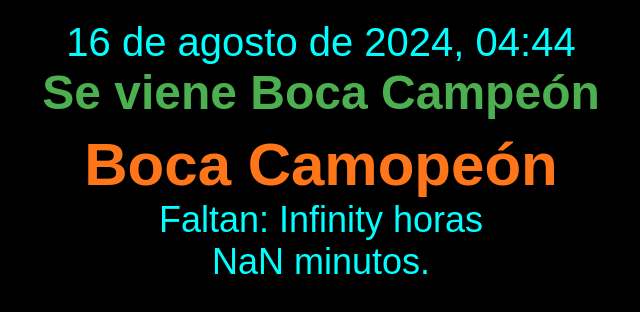
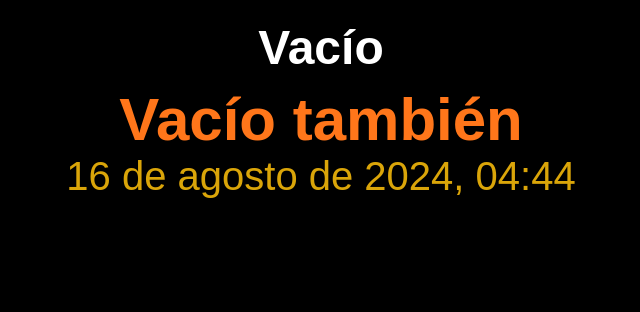
Before and after one commit to GustavoDanielRodas/awdx, a plain HTML site: page index.html in a window 1280 px wide. Shown: the whole page, without its empty margins (319-959 px from the left). Drawn offline with nearby package versions, Linux system fonts and the light colour scheme.

Commit message:
Update index.html

```diff
--- a/index.html
+++ b/index.html
@@ -24,7 +24,7 @@
         .highlight {
             font-size: 48px;
             font-weight: bold;
-            color: #4CAF50;
+            color: #ffffff;
         }
         #intermittent-text {
             font-size: 60px;
@@ -36,7 +36,7 @@
         #date-time {
             margin-top: auto;
             font-size: 40px;
-            color:aqua;
+            color:rgb(218, 165, 9);
         }
         #countdown {
             font-size: 36px;
@@ -47,12 +47,12 @@
 <body>
     <div id="particles-js"></div>
 
+    <div class="highlight" id="welcome-text">Vacío</div>
+    <div id="intermittent-text">Vacío también</div>
+
         <!-- Fecha y hora actual -->
         <div id="date-time"></div>
 
-
-    <div class="highlight" id="welcome-text">Se viene Boca Campeón</div>
-    <div id="intermittent-text">Boca Camopeón</div>
 
 
     <!-- Tiempo restante hasta las 22:00 horas -->
@@ -168,18 +168,16 @@
         function updateCountdown() {
             const now = new Date();
             const targetTime = new Date();
-            targetTime.setHours(22, 0, 0, 0);
+            targetTime.setHours(0, 0, 0, 0);
 
             if (now > targetTime) {
                 targetTime.setDate(targetTime.getDate() + 1);
             }
 
             const timeDiff = targetTime - now;
-            const hours = Math.floor(timeDiff / (0000 * 60 * 60));
-            const minutes = Math.floor((timeDiff % (0000 * 60 * 60)) / (1000 * 60));
+            const hours = Math.floor(timeDiff / (1000 * 60 * 60));
+            const minutes = Math.floor((timeDiff % (1000 * 60 * 60)) / (1000 * 60));
 
-            document.getElementById('countdown').innerText = `Faltan: ${hours} horas
-            ${minutes} minutos.`;
         }
 
         function updateDateTime() {
@@ -206,9 +204,7 @@
             stopColorChange();
 
             const text = `
-                Se viene
-                Boca Campeón.
-                Fecha y Hora Actual: ${document.getElementById('date-time').innerText}
+                ${document.getElementById('date-time').innerText}
             `;
 
             currentUtterance = new SpeechSynthesisUtterance(text);
```
